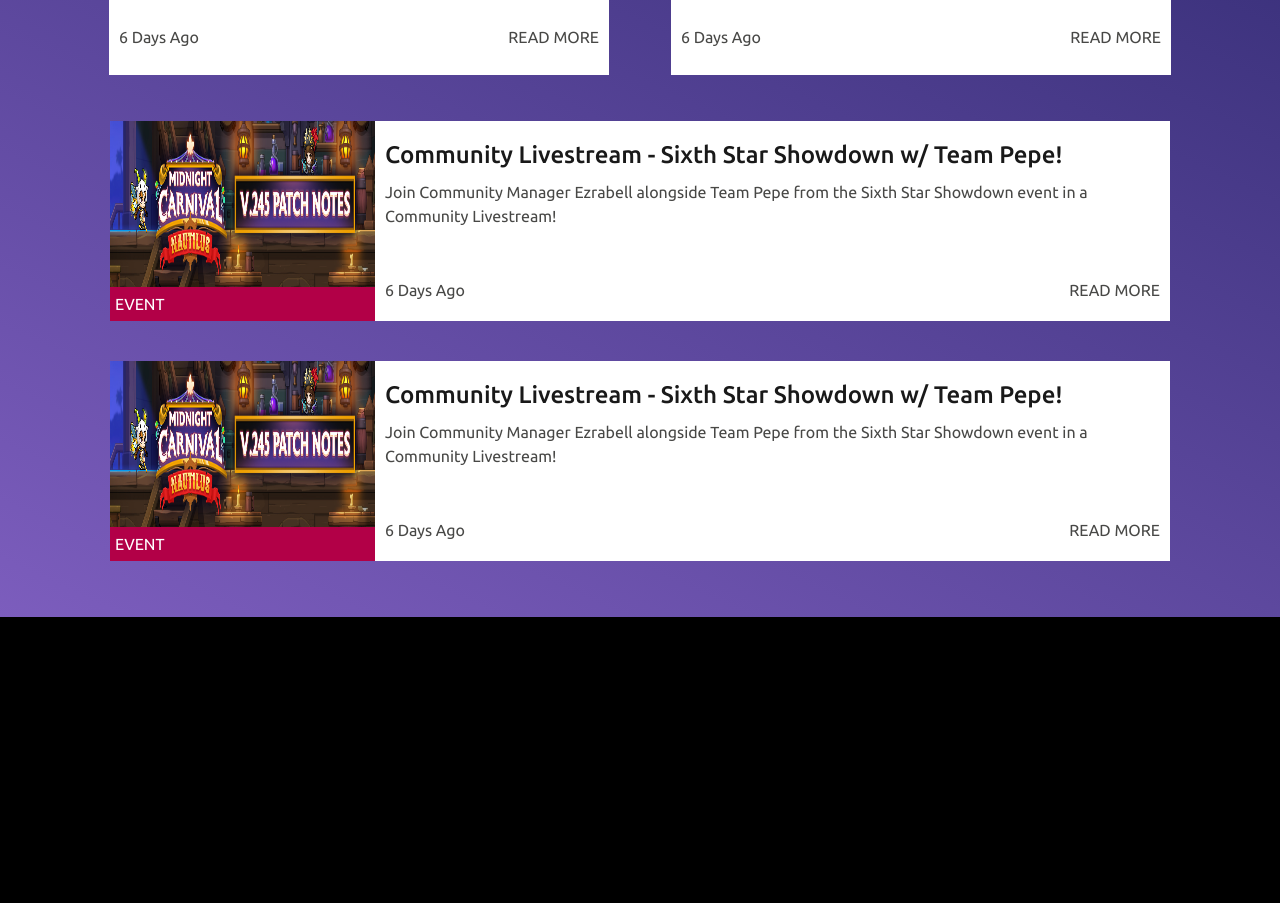
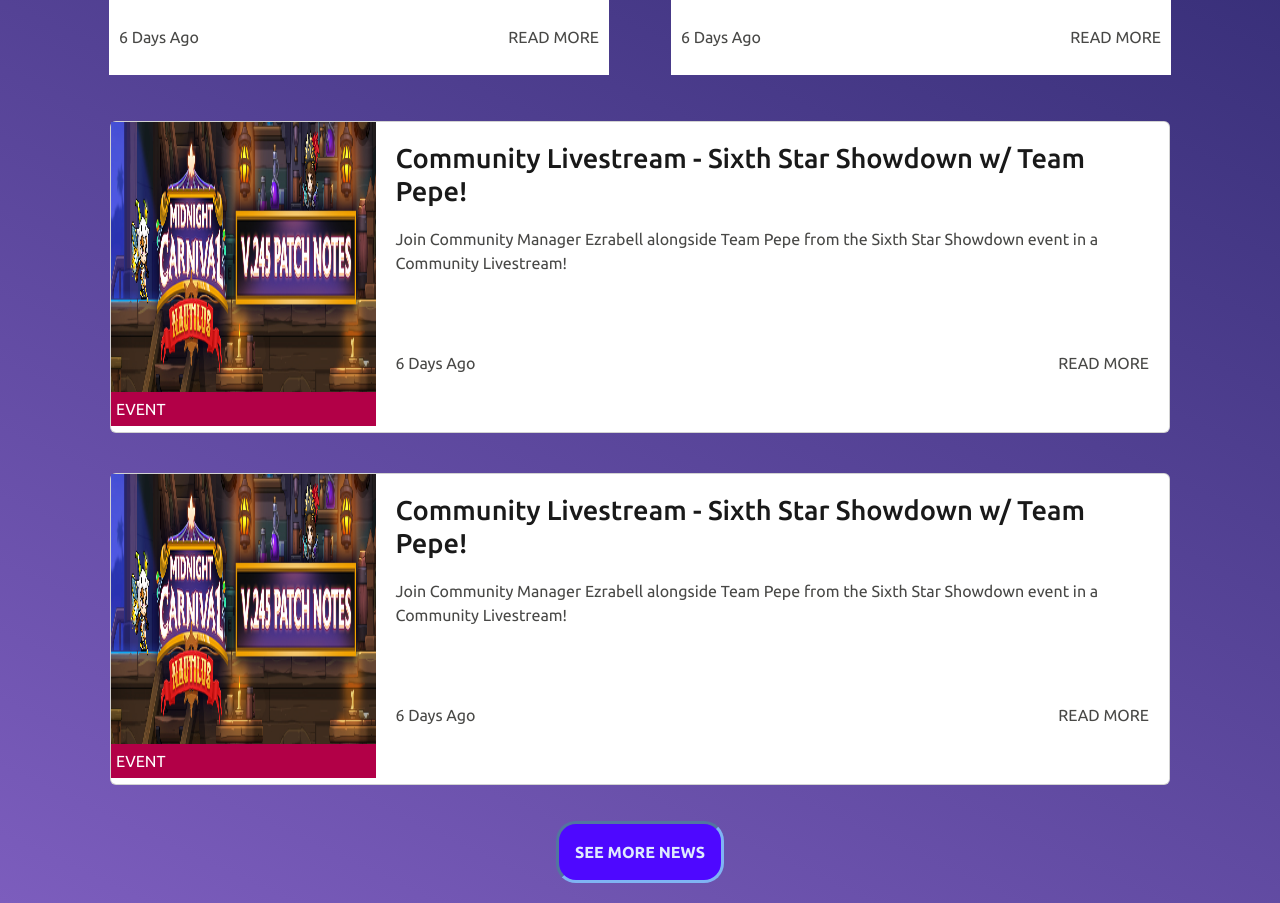
Before and after one commit to RebeccaCL303/maplestory-landing-page, a React (Create React App) app: page / in a window 1280 px wide. Shown: the part 1060-1963 px from the top of the page. Before the commit the page ends 1677 px from the top, so only its background shows below. Built offline with nearby package versions, Linux system fonts and the light colour scheme.

Commit message:
optimized element placement inside larger cards

```diff
--- a/src/App.css
+++ b/src/App.css
@@ -1,6 +1,10 @@
 :root {
  --light-blue: #7fb3f4;
  --primary-text: #dfeafe;
+}
+
+* {
+ box-sizing: border-box;
 }
 
 .App button {
--- a/src/Featured/Featured.css
+++ b/src/Featured/Featured.css
@@ -15,7 +15,7 @@
  margin: auto;
 }
 
-.Featured .card {
+.Featured .card-sm {
  border-radius: 0;
  color: #484846;
  border: none;
@@ -24,7 +24,7 @@
  max-width: 500px;
 }
 
-.Featured .card img {
+.Featured .card-sm img {
  height: 50%;
 }
 
@@ -51,7 +51,7 @@
  margin: 10px;
 }
 
-.Featured .card-bottom p {
+.Featured .card-sm-bottom p {
  display: flex;
  justify-content: space-between;
  padding-top: 20px;
@@ -62,28 +62,39 @@
  padding: 0;
 }
 
-.Featured .news {
+.Featured .card-lg {
  margin: 20px;
- height: 200px;
+ height: 39vh;
  display: grid;
  grid-template-columns: 1fr 3fr;
  color: #484846;
 }
 
-.Featured .news .text {
+.Featured .card-lg .text {
  display: inline;
  background-color: white;
  padding: 10px;
 }
 
-.news img {
- height: 83%;
+.card-lg .text p {
+ margin: 20px auto;
 }
 
-.news .news-bottom p {
+.card-lg img {
+ height: 87%;
+}
+
+.card-lg-bottom {
+ position: relative;
+ top: 3.5rem;
+}
+
+.card-lg-bottom p {
  display: flex;
  justify-content: space-between;
- margin-top: 30px;
- position: relative;
- bottom: -20px;
 }
+
+.card-lg h4 {
+ font-size: 1.7em;
+ margin-top: 0;
+}
--- a/src/Featured/Featured.js
+++ b/src/Featured/Featured.js
@@ -10,7 +10,7 @@ export default function Featured() {
     <h2>FEATURED NEWS AND UPDATES</h2>
     <ul className="row">
      <li className="col-6">
-      <div className="card">
+      <div className="card card-sm">
        <img src={carnival1} alt="news" />
        <div className="label">FEATURED UPDATE</div>
        <div className="text">
@@ -19,7 +19,7 @@ export default function Featured() {
          Click here to read the patch notes for v.245 - Midnight Carnival -
          Nautilus.
         </p>
-        <div className="card-bottom">
+        <div className="card-sm-bottom">
          <p>
           6 Days Ago <span>READ MORE</span>
          </p>
@@ -28,7 +28,7 @@ export default function Featured() {
       </div>
      </li>
      <li className="col-6">
-      <div className="card">
+      <div className="card card-sm">
        <img src={carnival1} alt="news" />
        <div className="label">FEATURED UPDATE</div>
        <div className="text">
@@ -37,7 +37,7 @@ export default function Featured() {
          Click here to read the patch notes for v.245 - Midnight Carnival -
          Nautilus.
         </p>
-        <div className="card-bottom">
+        <div className="card-sm-bottom">
          <p>
           6 Days Ago <span>READ MORE</span>
          </p>
@@ -48,7 +48,7 @@ export default function Featured() {
     </ul>
     <ul className="row">
      <li className="col-12">
-      <div className="news">
+      <div className="card card-lg">
        <div className="image">
         <img src={carnival1} alt="news" className="img-fluid" />
         <span className="label">EVENT</span>
@@ -59,7 +59,7 @@ export default function Featured() {
          Join Community Manager Ezrabell alongside Team Pepe from the Sixth Star
          Showdown event in a Community Livestream!
         </p>
-        <div className="news-bottom">
+        <div className="card-lg-bottom">
          <p>
           6 Days Ago <span>READ MORE</span>
          </p>
@@ -68,7 +68,7 @@ export default function Featured() {
       </div>
      </li>
      <li className="col-12">
-      <div className="news">
+      <div className="card card-lg">
        <div className="image">
         <img src={carnival1} alt="news" className="img-fluid" />
         <span className="label">EVENT</span>
@@ -79,7 +79,7 @@ export default function Featured() {
          Join Community Manager Ezrabell alongside Team Pepe from the Sixth Star
          Showdown event in a Community Livestream!
         </p>
-        <div className="news-bottom">
+        <div className="card-lg-bottom">
          <p>
           6 Days Ago <span>READ MORE</span>
          </p>
@@ -89,6 +89,9 @@ export default function Featured() {
      </li>
     </ul>
    </div>
+   <button className="p-3">
+    <strong>SEE MORE NEWS</strong>
+   </button>
   </div>
  );
 }
```
